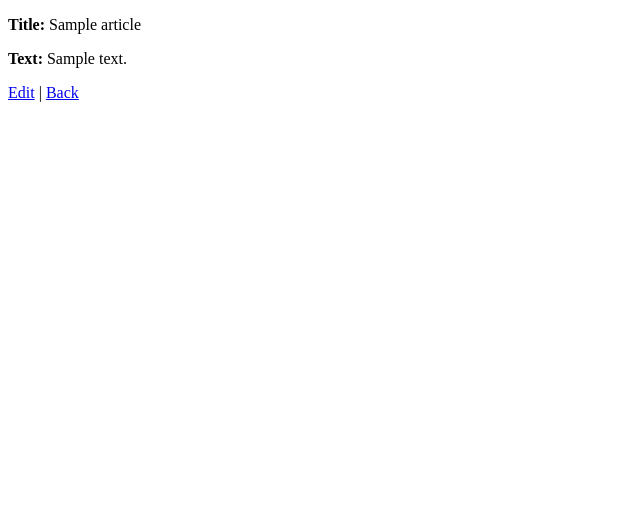
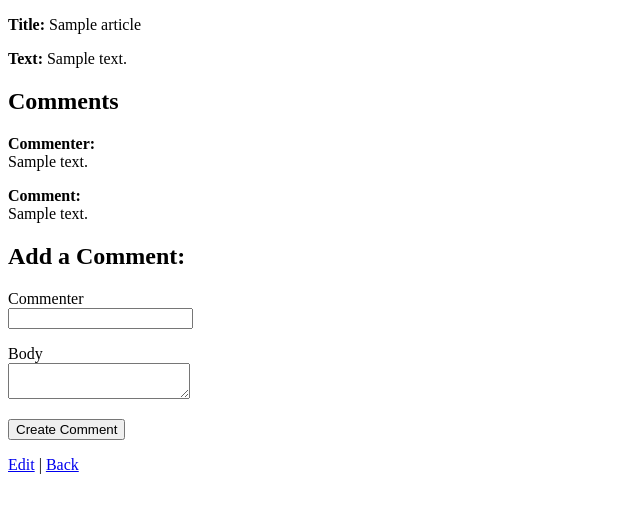
Before and after one commit to admiralmoonkey/supernova-blg, a Rails app: page /articles/1 in a window 1280 px wide. Shown: the top 513 px of the page, without its empty margins (0-640 px from the left). Run offline with Rails 7, Linux system fonts and the light colour scheme; tables that the repository leaves empty hold one stand-in row (values such as "Sample post"); style sheets or scripts are compiled from the project's sources; some libraries are stand-ins or nearby versions.

Commit message:
Comment 1.1 created commenting functionality and show

```diff
--- /dev/null
+++ b/app/assets/javascripts/comments.coffee
@@ -0,0 +1,3 @@
+# Place all the behaviors and hooks related to the matching controller here.
+# All this logic will automatically be available in application.js.
+# You can use CoffeeScript in this file: http://coffeescript.org/
--- /dev/null
+++ b/app/assets/stylesheets/comments.scss
@@ -0,0 +1,3 @@
+// Place all the styles related to the Comments controller here.
+// They will automatically be included in application.css.
+// You can use Sass (SCSS) here: http://sass-lang.com/
--- /dev/null
+++ b/app/helpers/comments_helper.rb
@@ -0,0 +1,2 @@
+module CommentsHelper
+end
--- a/app/models/article.rb
+++ b/app/models/article.rb
@@ -1,4 +1,5 @@
 class Article < ApplicationRecord
+  has_many :comments
   validates :title, presence: true,
                     length: {minimum: 5}
 end
--- a/app/views/articles/show.html.erb
+++ b/app/views/articles/show.html.erb
@@ -7,5 +7,11 @@
   <strong>Text:</strong>
   <%= @article.text %>
 </p>
+
+<h2>Comments</h2>
+<%= render @article.comments %>
+
+<h2>Add a Comment:</h2>
+<%= render 'comments/form' %>
 <%= link_to 'Edit', edit_article_path(@article) %> |
 <%= link_to 'Back', articles_path %>
--- /dev/null
+++ b/app/views/comments/_comment.html.erb
@@ -0,0 +1,9 @@
+<p>
+  <strong>Commenter:</strong><br>
+  <%= comment.commenter %>
+</p>
+
+<p>
+  <strong>Comment:</strong><br>
+  <%= comment.body %>
+</p>
--- /dev/null
+++ b/app/views/comments/_form.html.erb
@@ -0,0 +1,13 @@
+<%= form_for([@article, @article.comments.build]) do |f| %>
+  <p>
+    <%= f.label :commenter %><br>
+    <%= f.text_field :commenter %>
+  </p>
+  <p>
+    <%= f.label :body %><br>
+    <%= f.text_area :body %>
+  </p>
+  <p>
+    <%= f.submit %>
+  </p>
+<% end %>
--- a/config/routes.rb
+++ b/config/routes.rb
@@ -3,7 +3,9 @@ Rails.application.routes.draw do
 
   # For details on the DSL available within this file, see http://guides.rubyonrails.org/routing.html
 
-  resources :articles
+  resources :articles do
+    resources :comments
+  end
 
   root 'welcome#index'
 end
```
Also changed, not shown: app/controllers/comments_controller.rb (added, +12 -0 lines), test/controllers/comments_controller_test.rb (added, +7 -0 lines), db/schema.rb.
